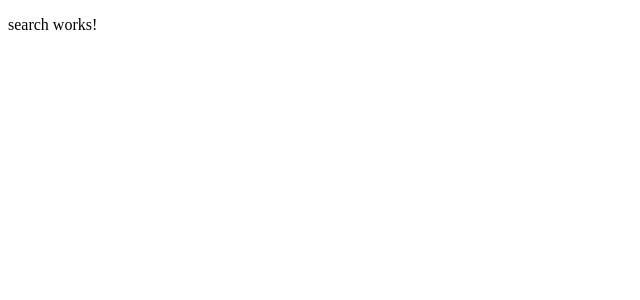
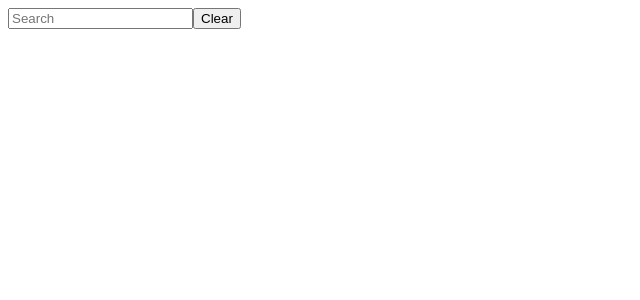
Before and after one commit to avoxa25/study-rxjs, an Angular app: page / in a window 1280 px wide. Shown: the top 300 px of the page, without its empty margins (0-640 px from the left). Built offline with nearby package versions, Linux system fonts and the light colour scheme.

Commit message:
Add logic to do search request from reddit

```diff
--- a/src/app/app.module.ts
+++ b/src/app/app.module.ts
@@ -1,4 +1,6 @@
 import { NgModule } from '@angular/core';
+import { FormsModule } from '@angular/forms';
+import { HttpClientModule } from '@angular/common/http';
 import { BrowserModule } from '@angular/platform-browser';
 
 import { AppRoutingModule } from './app-routing.module';
@@ -12,7 +14,9 @@ import { SearchComponent } from './search/search.component';
    ],
   imports: [
     BrowserModule,
-    AppRoutingModule
+    AppRoutingModule,
+    FormsModule,
+    HttpClientModule
   ],
   providers: [],
   bootstrap: [AppComponent]
--- a/src/app/search/search.component.html
+++ b/src/app/search/search.component.html
@@ -1,3 +1,12 @@
-<p>
-  search works!
-</p>
+<header>
+  <input type="text" [(ngModel)]="searchString" (ngModelChange)="inputChanged($event)" placeholder="Search">
+  <button (click)="searchString = ''">Clear</button>
+</header>
+
+<section *ngFor="let result of results$ | async">
+  <div *ngIf="result.data.thumbnail != 'default' && result.data.thumbnail != 'self'">
+    <a [href]="result.data.url">
+      <img [src]="result.data.thumbnail" alt="" />
+      </a>
+  </div>
+</section>
--- a/src/app/search/search.component.ts
+++ b/src/app/search/search.component.ts
@@ -1,4 +1,7 @@
+import { HttpClient } from '@angular/common/http';
 import { Component, OnInit } from '@angular/core';
+import { Observable, Subject } from 'rxjs';
+import { debounceTime, distinctUntilChanged, map, switchMap } from 'rxjs/operators'
 
 @Component({
   selector: 'app-search',
@@ -7,9 +10,32 @@ import { Component, OnInit } from '@angular/core';
 })
 export class SearchComponent implements OnInit {
 
-  constructor() { }
+  constructor(private http: HttpClient) { }
+  private searchSubject$ = new Subject<string>();
+  public results$?: Observable<any>;
+  public searchString: string = '';
+
 
   ngOnInit() {
+    this.results$ = this.searchSubject$
+      .pipe(
+        debounceTime(500),
+        distinctUntilChanged(),
+        switchMap(value => this.queryApi(value))
+      );
+  }
+
+  public queryApi(searchString: string): Observable<any> {
+    console.log('queryApi', searchString);
+    return this.http.get(`https://www.reddit.com/r/battlemaps/search.json?q=${searchString}`)
+    .pipe(
+      map<any, any>(value => value['data']['children'])
+      )
+  }
+
+  public inputChanged($event: string): void {
+    console.log($event);
+    this.searchSubject$.next($event);
   }
 
 }
```
